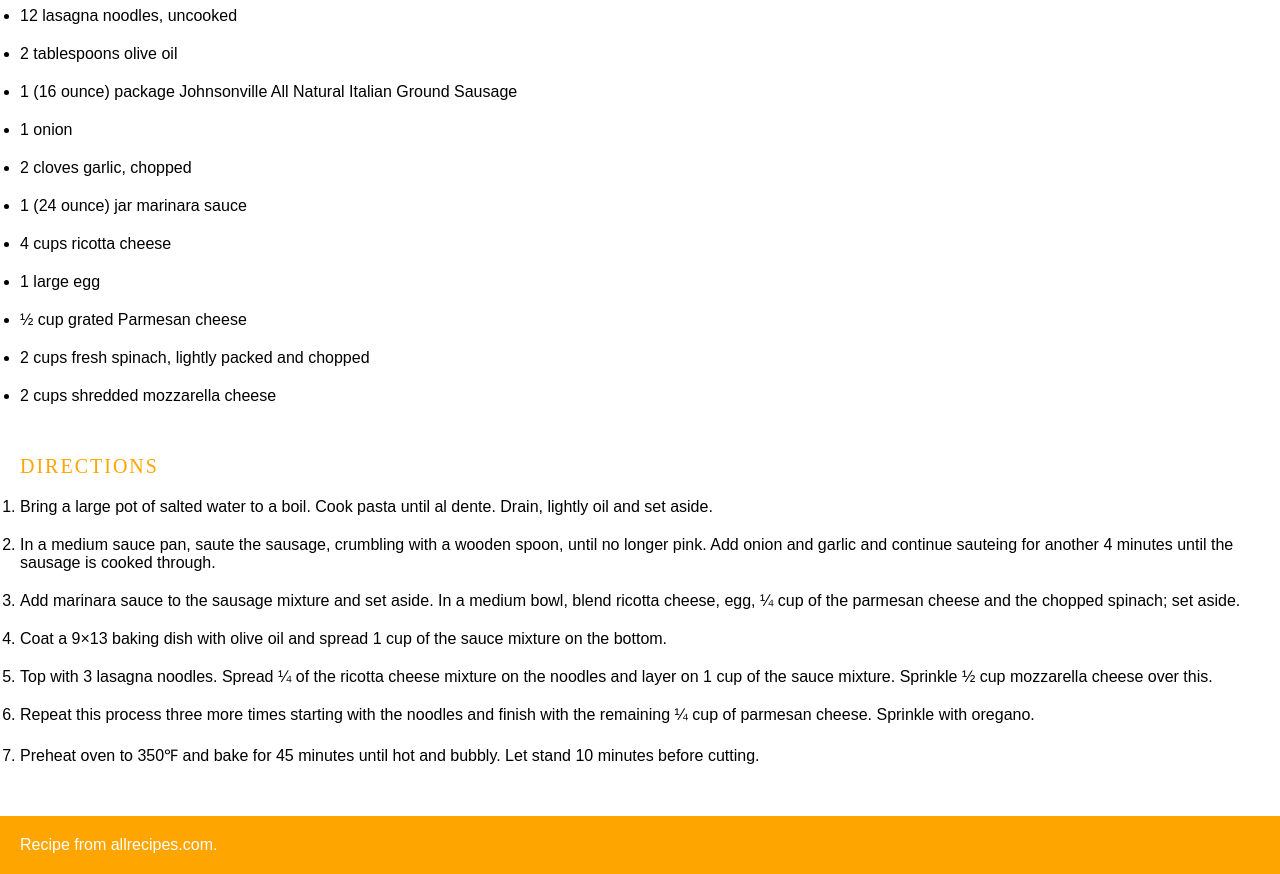
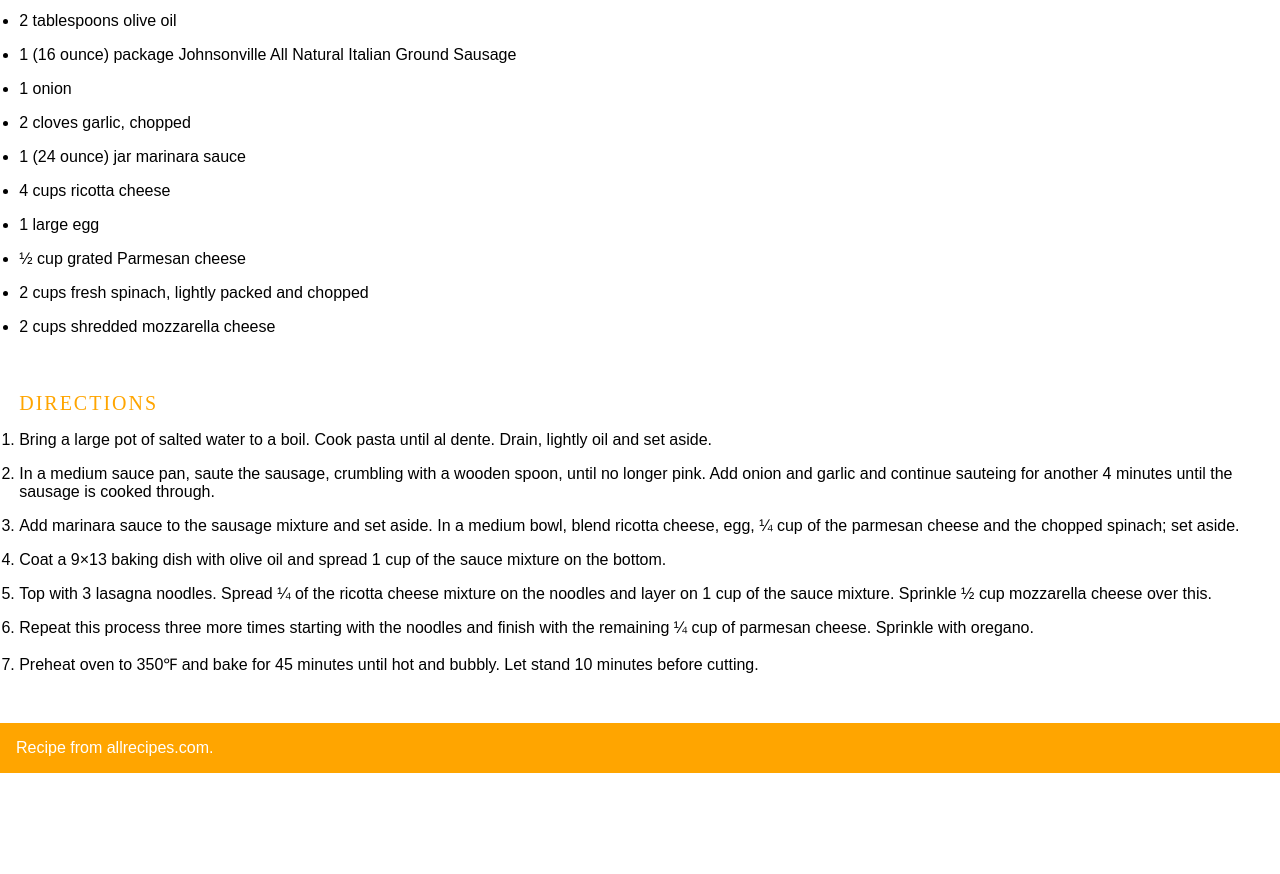
Before and after one commit to meilanwongedu/meilanwongedu.github.io, a plain HTML site: page grc338/css-mobile-first/index.html in a window 1280 px wide. Shown: the part 1117-1991 px from the top of the page. After the commit the page ends 1890 px from the top, so only its background shows below. Drawn offline with Linux system fonts and the light colour scheme; a web font is replaced by a local one.

Commit message:
Update lasagnastyle.css

```diff
--- a/grc338/css-mobile-first/lasagnastyle.css
+++ b/grc338/css-mobile-first/lasagnastyle.css
@@ -13,7 +13,7 @@ h1 {
     font-family: Sutro, serif;
     font-weight: 700;
 	font-size: 25pt;
-	padding: 45px 20px 0px; /* You want three values. */
+	padding: 2rem 1rem 0rem; /* You want three values. */
 }
 
 h2 {
@@ -23,7 +23,7 @@ h2 {
     font-family: Sutro, serif;
     font-weight: 300;
 	font-size: 19pt;
-	padding: 10px 20px 25px; /* You want three values. */
+	padding: 0.5rem 1rem 1.5rem; /* You want three values. */
 }
 
 h3 {
@@ -32,7 +32,8 @@ h3 {
     font-family: Sutro, serif;
     font-weight: 300;
 	font-size: 15pt;
-	padding: 10px 20px 10px; /* You want three values. */
+    margin: 0rem 0.2rem 0rem;
+	padding: 0.5rem 1rem 0.5rem; /* You want three values. */
     text-transform: uppercase;
     letter-spacing: 0.1em;
 }
@@ -41,26 +42,20 @@ figcaption {
     font-family: poppins, sans-serif;
     font-weight: 400;
     font-style: italic;
-    padding: 15px 20px 20px;
+    margin: 0rem 0.2rem 0rem;
+    padding: 0.75rem 1rem 1rem;
 }
 
-ul {
+ul, ol {
     font-family: poppins, sans-serif;
     font-weight: 400;
-    padding: 10px 20px 20px;
-}
-
-ol {
-    font-family: poppins, sans-serif;
-    font-weight: 400;
-	margin: 10px 20px 20px;
-    padding: 0px 0px 10px;
+    margin: 0rem 0.2rem 1rem;
+    padding: 0.5rem 1rem 1rem;
 }
 
 li {
     display: list-item;
-    margin: 0px 0px 20px;
-
+    margin: 0rem 0rem 1rem;
 }
 
 footer {
@@ -68,7 +63,7 @@ footer {
 	color: white;
     font-family: poppins, sans-serif;
     font-weight: 400;
-	padding: 20px 20px 20px;
+	padding: 1rem 1rem 1rem;
 }
 
 /*By the way, when we use the slash-asterisk combo, it’s a comment on the CSS and it’s meant for human beings. The machine knows it is not supposed to process anything until it finds a asterisk-slash combo that ends the comment on the CSS. */
```
